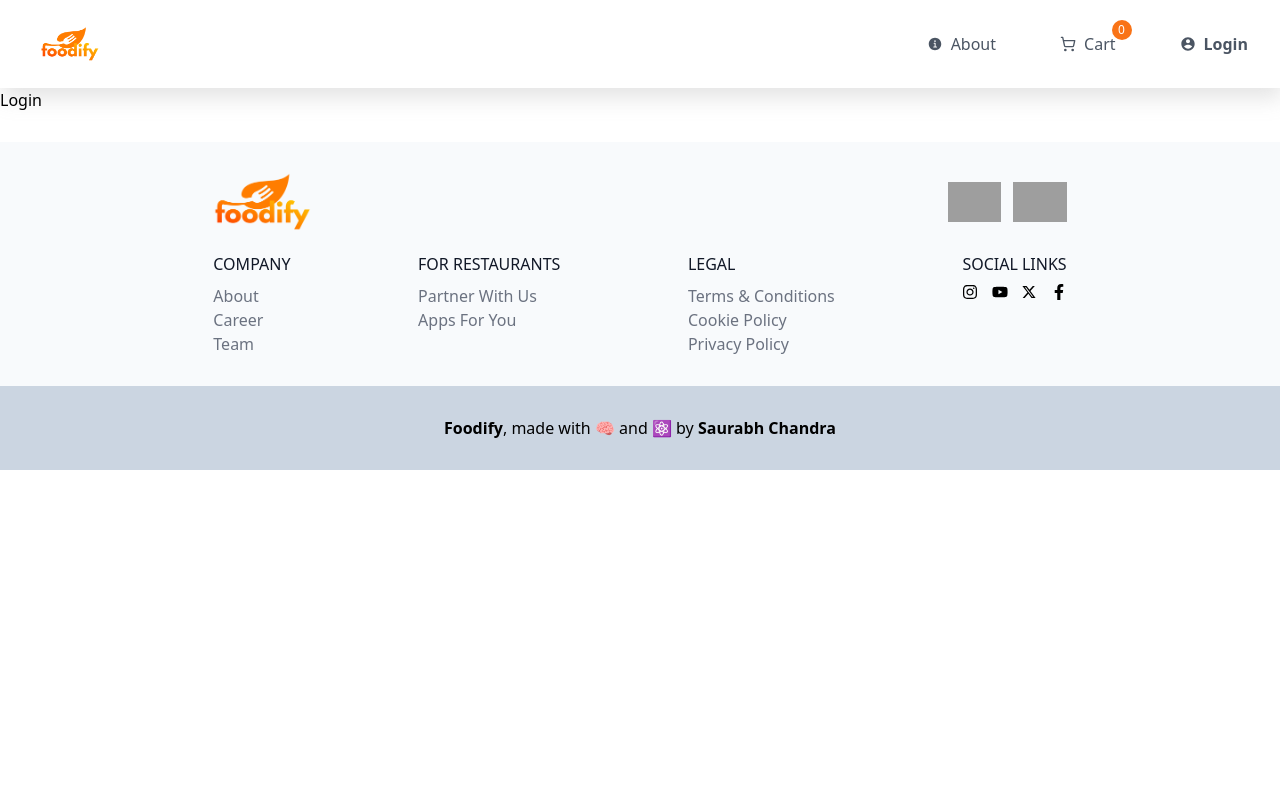
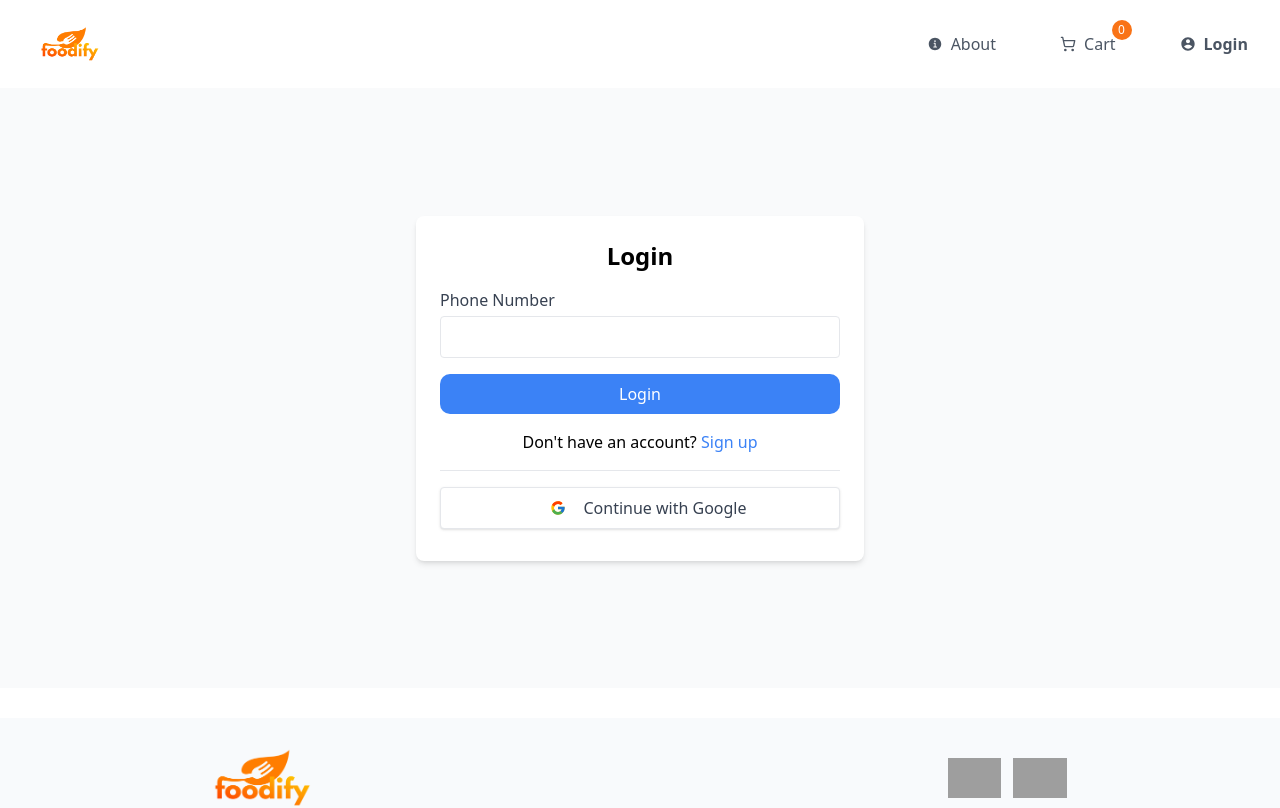
Before and after one commit to saurabhc24/Foodify, a React (Vite) app: page /login in a window 1280 px wide. Shown: the top 808 px of the page. Built offline with nearby package versions, Linux system fonts and the light colour scheme; grey boxes are pictures that could not be loaded.

Commit message:
creating login page

```diff
--- a/package.json
+++ b/package.json
@@ -23,6 +23,7 @@
     "tailwindcss": "^3.4.3"
   },
   "dependencies": {
+    "@auth0/auth0-react": "^2.2.4",
     "@fortawesome/fontawesome-svg-core": "^6.5.2",
     "@fortawesome/free-brands-svg-icons": "^6.5.2",
     "@fortawesome/free-regular-svg-icons": "^6.5.2",
--- a/src/components/Body.js
+++ b/src/components/Body.js
@@ -25,7 +25,7 @@ const Body = () => {
 
       setRestroData(jsonData);
 
-      // console.log(jsonData);
+      console.log(jsonData);
 
       const listOfRestaurantArray =
         (jsonData?.data?.cards[1]?.card?.card?.gridElements?.infoWithStyle
@@ -66,9 +66,9 @@ const Body = () => {
     }
     return (
       <>
-        <div className="p-2 px-4 rounded-md border outline-none focus-within:border-orange-400 border-gray-200 w-6/12 mx-auto my-5 flex items-center">
-          <div className="w-[200px] relative flex border-r-2 pr-3">
-            <FaLocationDot className="w-[20px] h-[20px] mr-[5px] text-orange-400" />
+        <div className="p-2 px-4 rounded-md border outline-none focus-within:border-orange-400 border-gray-200 w-7/12 mx-auto my-5 flex items-center">
+          <div className="w-[250px] relative flex border-r-2 pr-3 items-center">
+            <FaLocationDot className="w-[20px] h-[20px] mr-[5px] text-orange-400 " />
             <p className="hidden md:block text-gray-600 mx-auto">
               <line className="text-sm text-gray-600 w-10 shine"></line>
             </p>
@@ -87,7 +87,10 @@ const Body = () => {
           </button>
         </div>
         <div>
-          <line className="mx-[100px] text-gray-600 w-24 shine"></line>
+          <h2 className="mx-[100px] font-bold text-[24px]">
+            Order food online in
+            <line className="mx-[20px] text-gray-600 w-24 shine"></line>
+          </h2>
         </div>
         <div className="mx-[70px]">
           <div className="mx-auto flex flex-wrap flex-row justify-around">
@@ -100,10 +103,10 @@ const Body = () => {
 
   return (
     <div className="body">
-      <div className="p-2 px-4 rounded-md border outline-none focus-within:border-orange-400 border-gray-200 w-6/12 mx-auto my-5 flex items-center">
-        <div className="w-[200px] relative flex border-r-2 pr-3">
+      <div className="p-2 px-4 rounded-md border outline-none focus-within:border-orange-400 border-gray-200 w-7/12 mx-auto my-5 flex items-center">
+        <div className="w-[250px] relative flex border-r-2 pr-3">
           <FaLocationDot className="w-[20px] h-[20px] mr-[5px] text-orange-400" />
-          <p className=" capitalize hidden md:block text-gray-600 mx-auto">
+          <p className=" capitalize font-semibold hidden md:block text-gray-600 mx-auto break-words">
             {restroData.data.cards[11].card.card.citySlug}
           </p>
         </div>
--- a/src/components/Header.js
+++ b/src/components/Header.js
@@ -5,10 +5,16 @@ import { LuShoppingCart } from "react-icons/lu";
 import { RiAccountCircleFill } from "react-icons/ri";
 import { IoInformationCircle } from "react-icons/io5";
 import useLoginInfo from "../Hooks/useLoginInfo";
+import Login from "./Login";
 import { useSelector } from "react-redux";
 
 const Header = () => {
   const [btnName, setBtnName] = useState("Login");
+
+  const [isModalOpen, setIsModalOpen] = useState(false);
+
+  const openModal = () => setIsModalOpen(true);
+  const closeModal = () => setIsModalOpen(false);
 
   const cartItems = useSelector((store) => store.cart.items); //subscribing to the store using selector
 
@@ -52,11 +58,12 @@ const Header = () => {
               <Link to="/Login" className="relative flex items-center gap-2">
                 <RiAccountCircleFill />
                 <p className="hidden md:block text-gray-600 hover:text-black ">
-                  Login
+                  {btnName}
                 </p>
               </Link>
             </b>
           </li>
+
         </ul>
       </div>
     </div>
--- a/src/components/Login.js
+++ b/src/components/Login.js
@@ -1,9 +1,71 @@
-import React from 'react'
+import React, { useState } from 'react';
+import { FcGoogle } from "react-icons/fc";
 
 const Login = () => {
+  const [isLogin, setIsLogin] = useState(true);
+  const [phoneNumber, setPhoneNumber] = useState('');
+  const [email, setEmail] = useState('');
+  const [password, setPassword] = useState('');
+
+  const handleLogin = () => {
+    // Handle login logic here
+  };
+
+  const handleSignup = () => {
+    // Handle signup logic here
+  };
+
+  const handleGoogleLogin = () => {
+    // Handle Google login logic here
+  };
+
   return (
-    <div>Login</div>
-  )
-}
+    <div className="flex items-center justify-center min-h-[75vh] bg-gray-50">
+      <div className="w-full max-w-md p-6 bg-white rounded-lg shadow-md">
+        <h2 className="mb-4 text-2xl font-bold text-center">
+          {isLogin ? 'Login' : 'Signup'}
+        </h2>
+        <form>
 
-export default Login
+            <div className="mb-4">
+              <label className="block text-gray-700">Phone Number</label>
+              <input
+                type="tel"
+                value={phoneNumber}
+                onChange={(e) => setPhoneNumber(e.target.value)}
+                className="w-full p-2 mt-1 border rounded"
+              />
+            </div>
+
+
+          <button
+            type="button"
+            onClick={isLogin ? handleLogin : handleSignup}
+            className="w-full p-2 text-white bg-blue-500 rounded-[10px] hover:bg-blue-600"
+          >
+            {isLogin ? 'Login' : 'Sign up'}
+          </button>
+          <p className="mt-4 text-center">
+            {isLogin ? "Don't have an account?" : 'Already have an account?'}{' '}
+            <span
+              onClick={() => setIsLogin(!isLogin)}
+              className="text-blue-500 cursor-pointer hover:underline"
+            >
+              {isLogin ? 'Sign up' : 'Log in'}
+            </span>
+          </p>
+        </form>
+        <div className="my-4 border-t"></div>
+        <button
+          onClick={handleGoogleLogin}
+          className="flex items-center justify-center w-full p-2 mb-2 text-gray-700 bg-white border rounded shadow hover:bg-gray-100"
+        >
+          <FcGoogle className='w-[50px]'/>
+          Continue with Google
+        </button>
+      </div>
+    </div>
+  );
+};
+
+export default Login;
```
Also changed, not shown: 1 other file (tests, documents, lock files or other folders).
